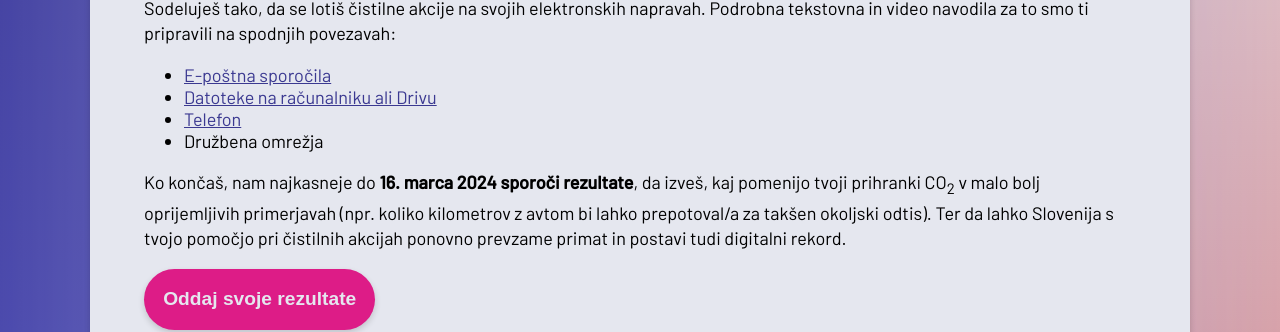
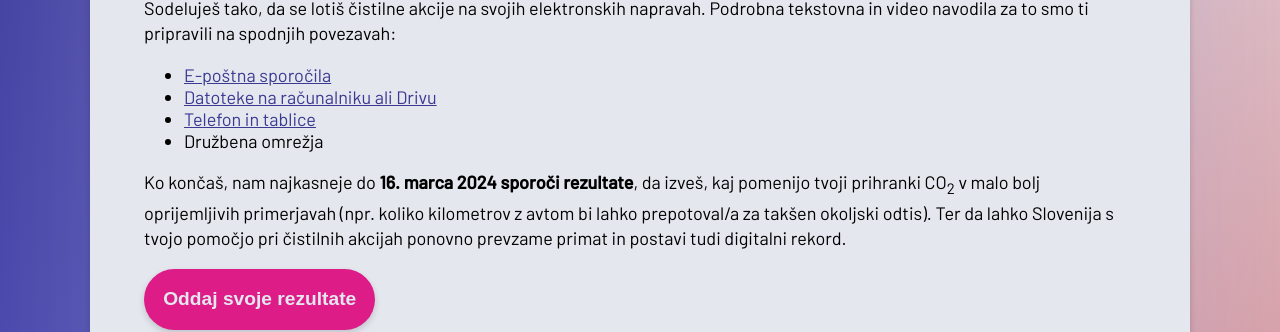
Before and after one commit to ewba/dcd-si, a Jekyll site: the page built from posameznik.md, in a window 1280 px wide. Shown: the part 644-976 px from the top of the page. Built offline with Jekyll 4.4.1, drawn with Linux system fonts in a browser that asks for light colours.

Commit message:
Update posameznik.md

```diff
--- a/posameznik.md
+++ b/posameznik.md
@@ -12,7 +12,7 @@ Ker je to enostaven ukrep, s katerim narediš konkreten korak k manjšim emisija
 Sodeluješ tako, da se lotiš čistilne akcije na svojih elektronskih napravah. Podrobna tekstovna in video navodila za to smo ti pripravili na spodnjih povezavah:
 - [E-poštna sporočila](eposta.html)
 - [Datoteke na računalniku ali Drivu](datoteke.html)
-- [Telefon](telefon.html)
+- [Telefon in tablice](telefon.html)
 - Družbena omrežja
 
 Ko končaš, nam najkasneje do **16. marca 2024** **sporoči rezultate**, da izveš, kaj pomenijo tvoji prihranki CO<sub>2</sub> v malo bolj oprijemljivih primerjavah (npr. koliko kilometrov z avtom bi lahko prepotoval/a za takšen okoljski odtis). Ter da lahko Slovenija s tvojo pomočjo pri čistilnih akcijah ponovno prevzame primat in postavi tudi digitalni rekord.
```
